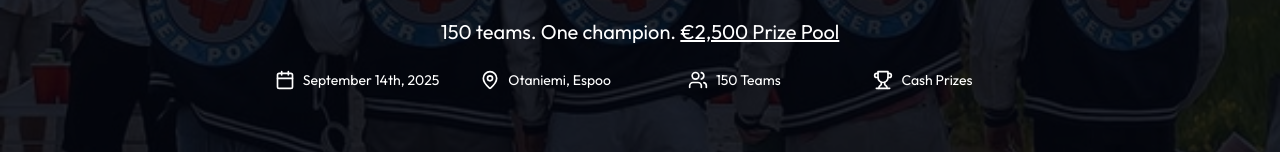
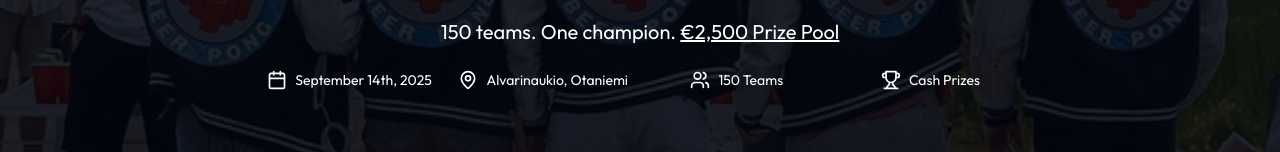
Before and after one commit to strengv1/unilife, a Next.js app: page /events/battleroyale in a window 1280 px wide. Shown: the part 416-568 px from the top of the page. Built offline with nearby package versions, Linux system fonts and the light colour scheme.

Commit message:
alvarinaukio

```diff
--- a/src/app/events/battleroyale/_components/HeroSection.tsx
+++ b/src/app/events/battleroyale/_components/HeroSection.tsx
@@ -37,7 +37,7 @@ export const HeroSection = () => {
               </div>
               <div className="flex items-center gap-2">
                 <MapPin className="h-5 w-5" />
-                <span>Otaniemi, Espoo</span>
+                <span>Alvarinaukio, Otaniemi</span>
               </div>
               <div className="flex items-center gap-2">
                 <Users className="h-5 w-5" />
--- a/src/components/navbar.tsx
+++ b/src/components/navbar.tsx
@@ -27,7 +27,7 @@ export function Navbar() {
   const pathname = usePathname();
   useEffect(() => {
     setNavBarIsVisible(true);
-  }, [pathname]);
+  }, [pathname, setNavBarIsVisible]);
 
 
   useEffect(() => {
```
